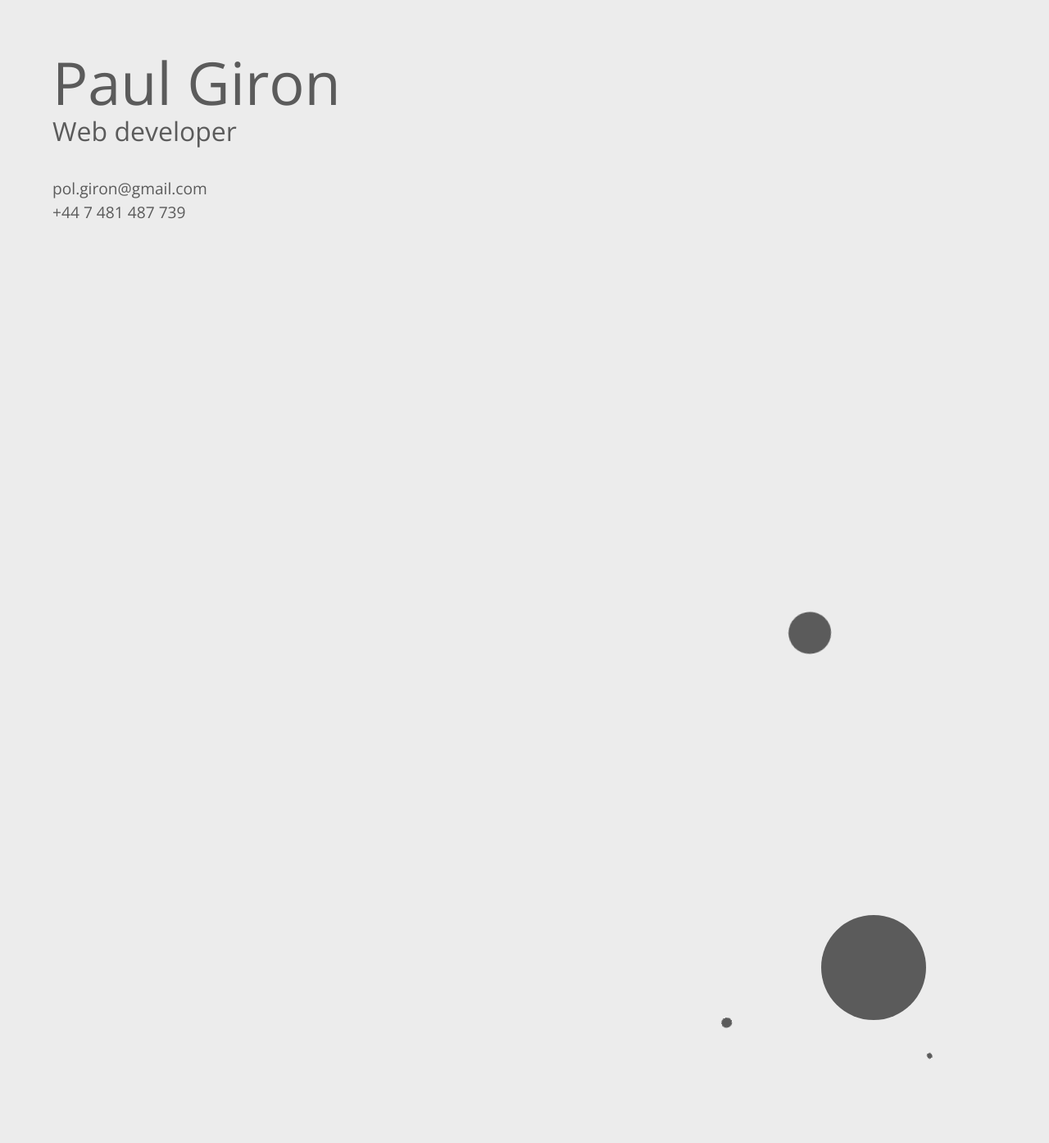
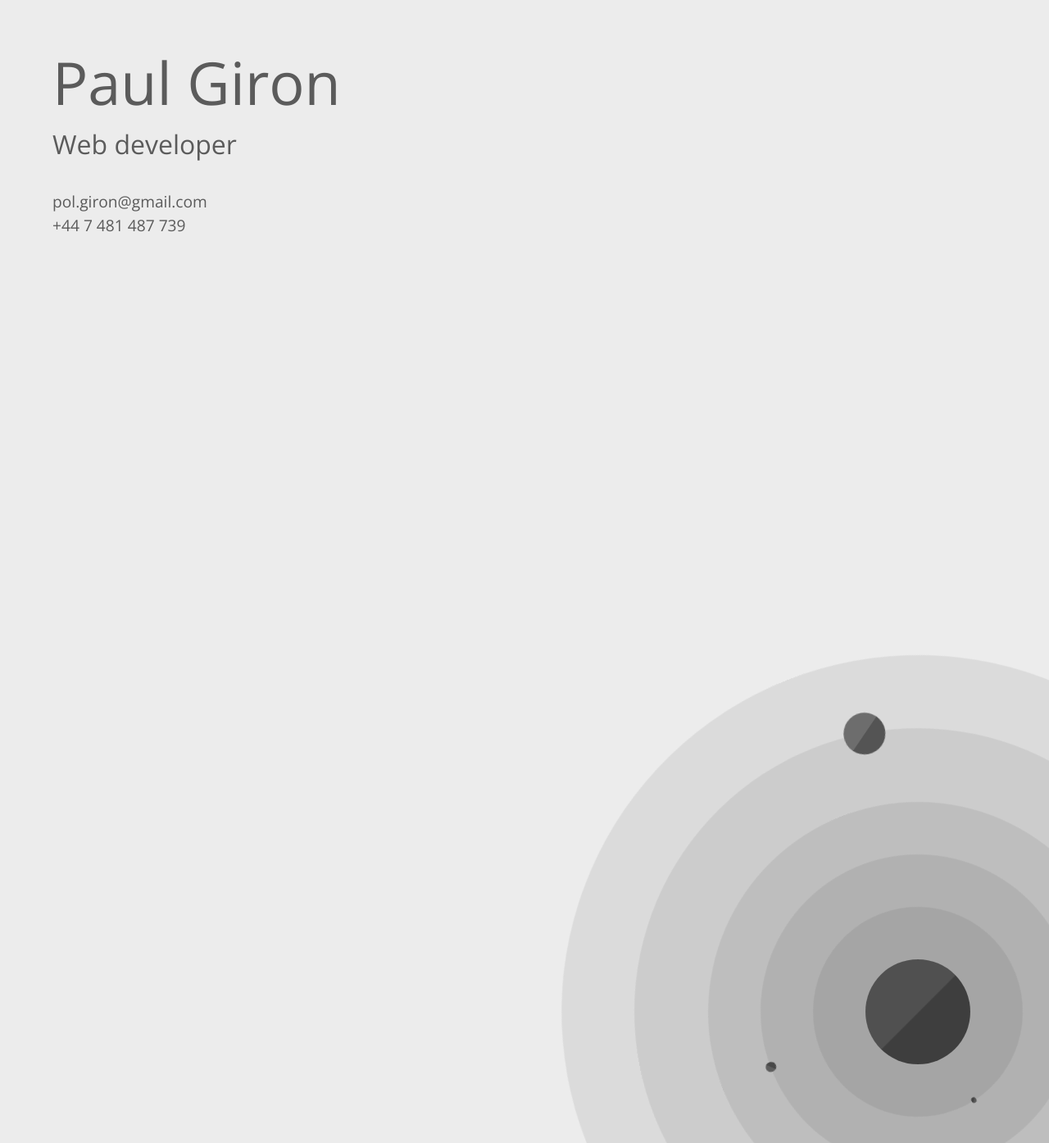
Before and after one commit to polgiron/paulgiron, a PHP site: page / in a window 1280 px wide. Shown: the whole page at 82% size. Run offline with PHP 8.4, Linux system fonts and the light colour scheme.

Commit message:
Space design

```diff
--- a/index.html
+++ b/index.html
@@ -23,25 +23,42 @@
       </ul>
     </div>
     <div id="sun">
-      <div id="mercury">
-        <div class="planet"></div>
+      <div id="mercury" data-depth=".1">
+        <div class="planet-wrapper">
+          <div class="planet"></div>
+        </div>
       </div>
-      <div id="venus">
-        <div class="planet"></div>
+      <div id="venus" data-depth=".3">
+        <div class="planet-wrapper">
+          <div class="planet"></div>
+        </div>
       </div>
-      <div id="earth">
-        <div class="planet"></div>
+      <div id="earth" data-depth=".5">
+        <div class="planet-wrapper">
+          <div class="planet"></div>
+        </div>
         <div id="moon">
           <div class="moon"></div>
         </div>
       </div>
-      <div id="mars">
-        <div class="planet"></div>
+      <div id="mars" data-depth=".8">
+        <div class="planet-wrapper">
+          <div class="planet"></div>
+        </div>
       </div>
-      <div id="neptune">
-        <div class="planet"></div>
+      <div id="neptune" data-depth="1">
+        <div class="planet-wrapper">
+          <div class="planet"></div>
+        </div>
       </div>
     </div>
   </main>
+
+
+  <!-- <script src="static/js/lib/jquery-2.1.4.min.js"></script>
+  <script src="static/js/lib/jquery.parallax.js"></script>
+  <script src="static/js/base.js"></script>
+  <script src="static/js/main.js"></script>
+  <script src="static/js/app.js"></script> -->
 </body>
 </html>
--- a/static/scss/base/_space.scss
+++ b/static/scss/base/_space.scss
@@ -20,6 +20,18 @@ $orbit-border-color: rgba(0, 0, 0, 0);
   }
 }
 
+@keyframes fade-in {
+  from {
+    opacity: 0;
+    transform: scale(.8);
+  }
+
+  to {
+    opacity: 1;
+    transform: scale(1);
+  }
+}
+
 @mixin planet-wrapper-template($r: 200px, $speed: 10s) {
   @include rotate($speed);
   width: $r;
@@ -30,6 +42,8 @@ $orbit-border-color: rgba(0, 0, 0, 0);
   top:  -$r / 2 + $sun-radius / 2;
   border-radius: 100%;
   border: $orbit-border-width dashed $orbit-border-color;
+
+  background: rgba(0, 0, 0, .07);
 }
 
 @mixin planet-template($d: 100px, $bg: $main-color){
@@ -42,6 +56,8 @@ $orbit-border-color: rgba(0, 0, 0, 0);
   left: 50%;
   margin-left: -$d / 2;
   top: -$d / 2 - $orbit-border-width / 2;
+
+  background: linear-gradient(135deg, rgba(118,118,118,1) 0%,rgba(118,118,118,1) 50%,rgba(91,91,91,1) 51%,rgba(91,91,91,1) 100%);
 }
 
 @mixin moon-wrapper-template($r: 200px, $planet-r: 400px, $speed: 10s){
@@ -60,10 +76,14 @@ $orbit-border-color: rgba(0, 0, 0, 0);
   width: $sun-radius;
   height: $sun-radius;
   position: fixed;
-  right: 150px;
-  bottom: 150px;
+  right: 6rem;
+  bottom: 6rem;
   border-radius: 100%;
   background: $main-color;
+
+  background: linear-gradient(135deg, rgba(118,118,118,1) 0%,rgba(118,118,118,1) 50%,rgba(91,91,91,1) 51%,rgba(91,91,91,1) 100%);
+
+  animation: fade-in .3s ease-out .6s both;
 }
 
 #mercury {
@@ -72,7 +92,11 @@ $orbit-border-color: rgba(0, 0, 0, 0);
   $speed: 10s;
   $bg: #F4D03F;
 
-  @include planet-wrapper-template($r, $speed);
+  animation: fade-in .3s ease-out .6s both;
+
+  .planet-wrapper {
+    @include planet-wrapper-template($r, $speed);
+  }
 
   .planet {
     @include planet-template($pr, $bg);
@@ -85,7 +109,11 @@ $orbit-border-color: rgba(0, 0, 0, 0);
   $speed: 7s;
   $bg: #F2784B;
 
-  @include planet-wrapper-template($r, $speed);
+  animation: fade-in .3s ease-out .7s both;
+
+  .planet-wrapper {
+    @include planet-wrapper-template($r, $speed);
+  }
 
   .planet{
     @include planet-template($pr, $bg);
@@ -98,7 +126,11 @@ $orbit-border-color: rgba(0, 0, 0, 0);
   $speed: 15s;
   $bg: #6BB9F0;
 
-  @include planet-wrapper-template($planet-r, $speed);
+  animation: fade-in .3s ease-out .8s both;
+
+  .planet-wrapper {
+    @include planet-wrapper-template($planet-r, $speed);
+  }
 
   .planet{
     @include planet-template($pr, $bg);
@@ -119,12 +151,17 @@ $orbit-border-color: rgba(0, 0, 0, 0);
 }
 
 #mars {
-  $r: 65vw;
+  // $r: 65vw;
+  $r: 54vw;
   $pr: 4vw;
   $speed: 30s;
   $bg: #16a085;
 
-  @include planet-wrapper-template($r, $speed);
+  animation: fade-in .3s ease-out .9s both;
+
+  .planet-wrapper {
+    @include planet-wrapper-template($r, $speed);
+  }
 
   .planet{
     @include planet-template($pr, $bg);
@@ -132,12 +169,17 @@ $orbit-border-color: rgba(0, 0, 0, 0);
 }
 
 #neptune {
-  $r: 90vw;
+  // $r: 90vw;
+  $r: 68vw;
   $pr: 2vw;
   $speed: 15s;
   $bg: #C0392B;
 
-  @include planet-wrapper-template($r, $speed);
+  animation: fade-in .3s ease-out 1s both;
+
+  .planet-wrapper {
+    @include planet-wrapper-template($r, $speed);
+  }
 
   .planet{
     @include planet-template($pr, $bg);
--- a/static/scss/main.scss
+++ b/static/scss/main.scss
@@ -2,6 +2,18 @@
 @import "base/base";
 // @import "base/animation";
 @import "base/space";
+
+@keyframes fade-in-2 {
+  from {
+    opacity: 0;
+    transform: translateY(20px);
+  }
+
+  to {
+    opacity: 1;
+    transform: translateY(0);
+  }
+}
 
 body {
   background: #ECECEC;
@@ -13,10 +25,17 @@ body {
   padding: 4rem;
 }
 
+.title-wrapper {
+  position: absolute;
+  top: 4rem;
+  left: 4rem;
+}
+
 h1 {
   font-size: 4.5rem;
   font-weight: 300;
   line-height: 1;
+  animation: fade-in-2 .3s ease-out .2s both;
 
   // @media @mobile{
   //   font-size: 3.5rem;
@@ -26,6 +45,8 @@ h1 {
 h2 {
   font-size: 2rem;
   font-weight: 300;
+  margin-top: 1rem;
+  animation: fade-in-2 .3s ease-out .3s both;
 
   // @media @mobile{
   //   // font-size: 7vw;
@@ -36,6 +57,7 @@ h2 {
 .contact-wrapper {
   margin-top: 2rem;
   line-height: 1.5;
+  animation: fade-in-2 .3s ease-out .4s both;
 
   // @media @mobile{
   //   font-size: 6vw;
```
Also changed, not shown: static/js/main.js (+4 -14 lines), static/css/main.min.css.
